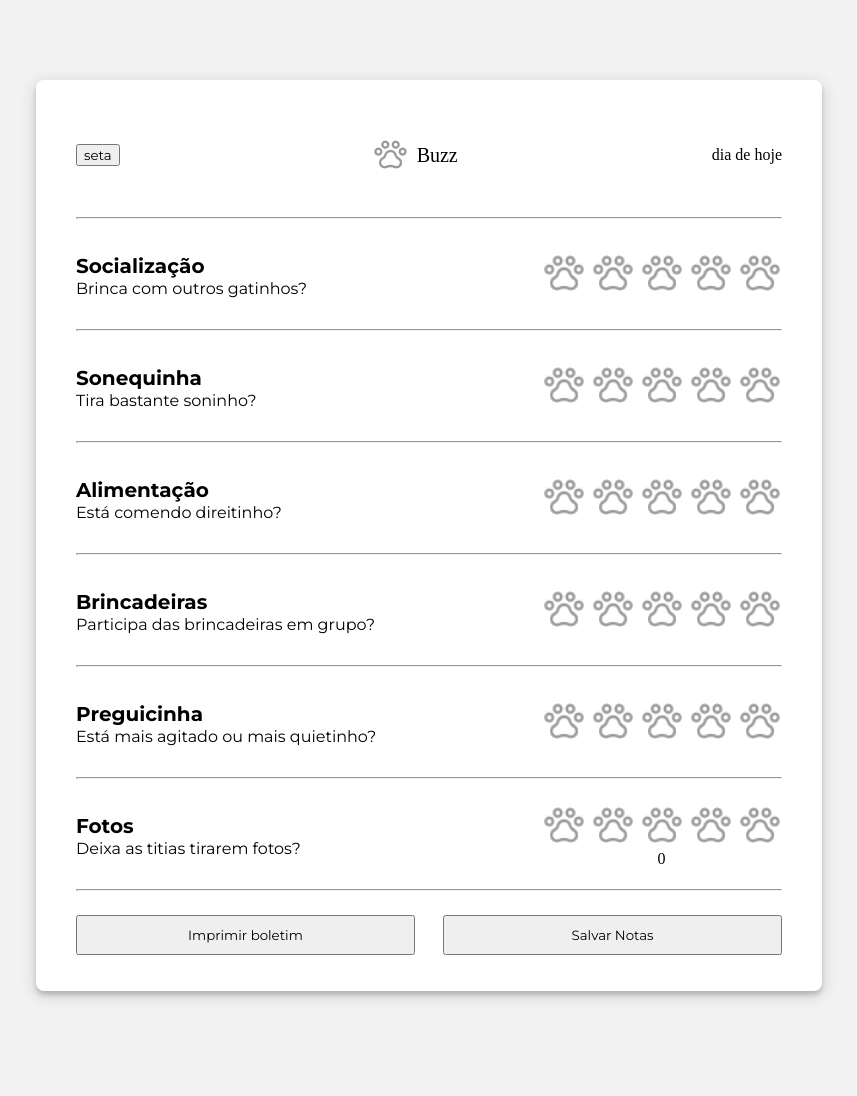
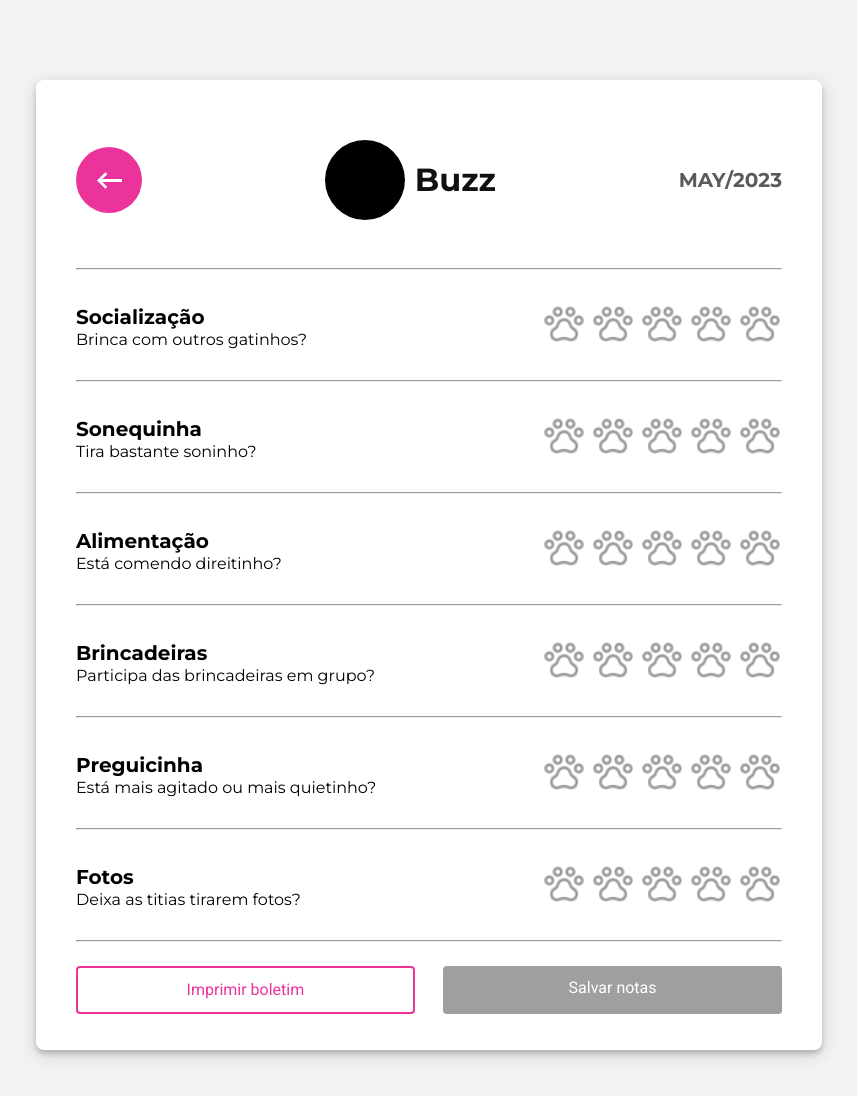
Before and after one commit to santosfer/creche-batatinha-t1, a plain HTML site: page avaliacao.html in a window 1280 px wide. Shown: the whole page, without its empty margins (211-1068 px from the left). Before the commit the page ends 1071 px from the top, so only its background shows below. Drawn offline with Linux system fonts and the light colour scheme.

Commit message:
Visualização da página de Notas finalizada

```diff
--- a/avaliacao.html
+++ b/avaliacao.html
@@ -11,18 +11,18 @@
     <link rel="preconnect" href="https://fonts.googleapis.com">
     <link rel="preconnect" href="https://fonts.gstatic.com" crossorigin>
     <link href="https://fonts.googleapis.com/css2?family=Montserrat:wght@400;700&family=Open+Sans:wght@300;400&display=swap" rel="stylesheet">
-    <script src="scripts/avaliacao.js"></script>
+    <script src="./scripts/avaliacao.js" defer></script>
 </head>
 <body>
 
     <div class="cartao">
         <div class="cabecalho">
-            <button>seta</button>
+            <button id="seta"><img src="imagens/seta.svg" alt=""></button>
             <div id="logotipo">
-                <img src="imagens/patavazia.png" alt="">
-                <p>Buzz</p>
+                <button id="fotoGato"></button>
+                <p id="nomeGato">Buzz</p>
             </div>
-            <p id="data">dia de hoje</p>
+            <p id="dataAtual">dia de hoje</p>
         </div>
         <hr>
         <div class="socializacao">
@@ -160,14 +160,12 @@
 
                 <a href="javascript:void(0)" onclick="Pontuar(5, 'foto1', 'foto2', 'foto3', 'foto4', 'foto5')">
                 <img src="imagens/patavazia.png" class="patinha" id="foto5" alt="5 patinhas"></a>
-
-                <p class="pontuacao" id="socializacao_pontuacao">0</p>
             </div>
         </div>
         <hr>
         <div id="botoes">
-            <button id="Primario">Imprimir boletim</button>
-            <button id="Secundario">Salvar Notas</button>
+            <button id="imprimir"> Imprimir boletim </button>
+            <button id="salvar">  Salvar notas  </button>
         </div>
     </div>
 </body>
--- a/css/avaliacao.css
+++ b/css/avaliacao.css
@@ -1,3 +1,5 @@
+@import url("https://fonts.googleapis.com/css2?family=Roboto:wght@400;700&display=swap");
+
 body {
     display: flex;
     flex-direction: column;
@@ -8,6 +10,60 @@ body {
     width: 100%;
     height: 100%;
     background-color: #f2f2f2;
+}
+
+#seta {
+    border-radius: 50%;
+    width: min(66px, 50vw) ;
+    height: min(66px, 50vw) ;
+    display:flex;
+    justify-content: center;
+    align-items: center;
+    background-color: #EB339B;
+    border: 0px;
+}
+
+#seta > img {
+    width: min(25px, 50vw) ;
+    height: min(25px, 50vw)
+}
+#seta:hover {
+    cursor: pointer;
+}
+
+
+#fotoGato {
+    border-radius: 50px;
+    width: min(80px, 50vw);
+    height: min(80px, 50vw);
+    border: none;
+    background-image: url('../imagens/avatar.png');
+}
+
+#nomeGato {
+
+    font-family: 'Montserrat';
+    font-style: normal;
+    font-weight: 700;
+    font-size: 32px;
+    line-height: 28px;
+    display: flex;
+    align-items: flex-end;
+    color: #111111;
+}
+
+#dataAtual {
+    text-transform: uppercase;
+    font-family: 'Montserrat';
+    font-style: normal;
+    font-weight: 700;
+    font-size: 20px;
+    line-height: 40px;
+    display: flex;
+    align-items: center;
+    text-align: right;
+
+    color: #5A5A5A;
 }
 
 .cartao {
@@ -91,3 +147,65 @@ hr {
     width: 48%;
     height: 3em;
 }
+#salvar {
+    display: flex;
+    flex-direction: column;
+    align-items: center;
+    padding: 10px 20px;
+    background: #EB339B;
+    border-radius: 4px;
+    font-style: normal;
+    font-weight: 400;
+    font-size: 16px;
+    line-height: 24px;
+    color: #FFFFFF;
+    margin:none;
+    border: none;
+    font-family: 'Roboto';
+}
+
+#salvar:hover:enabled {
+    cursor: pointer;
+}
+
+#salvar:disabled {
+    display: flex;
+    flex-direction: column;
+    align-items: center;
+    padding: 10px 20px;
+    background: #9F9F9F;
+    border-radius: 4px;
+    font-style: normal;
+    font-weight: 400;
+    font-size: 16px;
+    line-height: 24px;
+    color: #FFFFFF;
+    margin: none;
+    border:none;
+    font-family: 'Roboto';
+}
+
+#imprimir {
+    box-sizing: border-box;
+    display: flex;
+    flex-direction: column;
+    align-items: center;
+    padding: 10px 20px;
+    width: 324px;
+    height: 44px;
+    right: 732px;
+    top: 820px;
+    background-color: white;
+    border: 2px solid #EB339B;
+    border-radius: 4px;
+    font-style: normal;
+    font-weight: 400;
+    font-size: 16px;
+    line-height: 24px;
+    color: #EB339B;
+    font-family: 'Roboto';
+}
+
+#imprimir:hover {
+    cursor: pointer;
+}
--- a/scripts/avaliacao.js
+++ b/scripts/avaliacao.js
@@ -1,3 +1,20 @@
+var socializacao_pontuacao = 0;
+var sonequinha_pontuacao = 0;
+var alimentacao_pontuacao = 0;
+var brincadeiras_pontuacao = 0;
+var preguicinha_pontuacao = 0;
+var fotos_pontuacao = 0;
+
+let botaoSalvar = document.getElementById('salvar');
+
+botaoSalvar.disabled = true;
+
+const currentDate = new Date();
+const month = (currentDate.toLocaleString('default', { month: 'long' }));
+const year = currentDate.getFullYear();
+const dateElement = document.getElementById('dataAtual');
+dateElement.textContent = `${month}/${year}`;
+
 
 
 function Pontuar(patinha, id1, id2, id3, id4, id5) {
@@ -10,6 +27,28 @@ function Pontuar(patinha, id1, id2, id3, id4, id5) {
 
     let patinhas = [p1, p2, p3, p4, p5]
 
+    switch (id1) {
+        case 'soci1':
+            socializacao_pontuacao = patinha;
+            break;
+        case 'sone1':
+            sonequinha_pontuacao = patinha;
+            break;
+        case 'alim1':
+            alimentacao_pontuacao = patinha;
+            break;
+        case 'brin1':
+            brincadeiras_pontuacao = patinha;
+            break;
+        case 'preg1':
+            preguicinha_pontuacao = patinha;
+            break;
+        case 'foto1':
+            fotos_pontuacao = patinha;
+            break;
+        default:
+            break;
+    }
 
     for(var i = 0; i < patinha; i++) {
         patinhas[i].src = ("imagens/patacheia.png")
@@ -19,112 +58,9 @@ function Pontuar(patinha, id1, id2, id3, id4, id5) {
         patinhas[j].src = ("imagens/patavazia.png")
     }
 
-}
-
-    // var url = window.location;
-    // url = url.toString()
-    // url = url.split("avaliacao.html");
-    // url = url[0];
-
-    // var p1 = document.getElementById(id1).src;
-    // var p2 = document.getElementById(id2).src;
-    // var p3 = document.getElementById(id3).src;
-    // var p4 = document.getElementById(id4).src;
-    // var p5 = document.getElementById(id5).src;
-    // var pontuacao = 0;
+    if (socializacao_pontuacao > 0 && sonequinha_pontuacao > 0 && alimentacao_pontuacao > 0 && brincadeiras_pontuacao > 0 && preguicinha_pontuacao > 0 && fotos_pontuacao > 0) {
+        botaoSalvar.disabled = false;
+    }
 
 
-
-//     //patinha 5
-//    if (patinha == 5){
-//     if (p5 == url + "imagens/patavazia.png") {
-//     document.getElementById(id1).src = "imagens/patacheia.png";
-//     document.getElementById(id2).src = "imagens/patacheia.png";
-//     document.getElementById(id3).src = "imagens/patacheia.png";
-//     document.getElementById(id4).src = "imagens/patacheia.png";
-//     document.getElementById(id5).src = "imagens/patacheia.png";
-//     pontuacao = 5;
-//     } else {
-//     document.getElementById(id1).src = "imagens/patacheia.png";
-//     document.getElementById(id2).src = "imagens/patacheia.png";
-//     document.getElementById(id3).src = "imagens/patacheia.png";
-//     document.getElementById(id4).src = "imagens/patacheia.png";
-//     document.getElementById(id5).src = "imagens/patavazia.png";
-//     pontuacao = 4;
-//    }}
-
-//     //patinha 4
-//    if (patinha == 4){
-//     if (p4 == url + "imagens/patavazia.png") {
-//     document.getElementById(id1).src = "imagens/patacheia.png";
-//     document.getElementById(id2).src = "imagens/patacheia.png";
-//     document.getElementById(id3).src = "imagens/patacheia.png";
-//     document.getElementById(id4).src = "imagens/patacheia.png";
-//     document.getElementById(id5).src = "imagens/patavazia.png";
-//     pontuacao = 4;
-//     } else {
-//     document.getElementById(id1).src = "imagens/patacheia.png";
-//     document.getElementById(id2).src = "imagens/patacheia.png";
-//     document.getElementById(id3).src = "imagens/patacheia.png";
-//     document.getElementById(id4).src = "imagens/patavazia.png";
-//     document.getElementById(id5).src = "imagens/patavazia.png";
-//     pontuacao = 3;
-//    }}
-
-//    //patinha 3
-//    if (patinha == 3){
-//     if (p3 == url + "imagens/patavazia.png") {
-//     document.getElementById(id1).src = "imagens/patacheia.png";
-//     document.getElementById(id2).src = "imagens/patacheia.png";
-//     document.getElementById(id3).src = "imagens/patacheia.png";
-//     document.getElementById(id4).src = "imagens/patavazia.png";
-//     document.getElementById(id5).src = "imagens/patavazia.png";
-//     pontuacao = 3;
-//     } else {
-//     document.getElementById(id1).src = "imagens/patacheia.png";
-//     document.getElementById(id2).src = "imagens/patacheia.png";
-//     document.getElementById(id3).src = "imagens/patavazia.png";
-//     document.getElementById(id4).src = "imagens/patavazia.png";
-//     document.getElementById(id5).src = "imagens/patavazia.png";
-//     pontuacao = 2;
-//    }}
-
-//    //patinha 2
-//    if (patinha == 2){
-//     if (p2 == url + "imagens/patavazia.png") {
-//     document.getElementById(id1).src = "imagens/patacheia.png";
-//     document.getElementById(id2).src = "imagens/patacheia.png";
-//     document.getElementById(id3).src = "imagens/patavazia.png";
-//     document.getElementById(id4).src = "imagens/patavazia.png";
-//     document.getElementById(id5).src = "imagens/patavazia.png";
-//     pontuacao = 2;
-//     } else {
-//     document.getElementById(id1).src = "imagens/patacheia.png";
-//     document.getElementById(id2).src = "imagens/patavazia.png";
-//     document.getElementById(id3).src = "imagens/patavazia.png";
-//     document.getElementById(id4).src = "imagens/patavazia.png";
-//     document.getElementById(id5).src = "imagens/patavazia.png";
-//     pontuacao = 1;
-//    }}
-
-//     //patinha 1
-//    if (patinha == 1){
-//     if (p1 == url + "imagens/patavazia.png") {
-//     document.getElementById(id1).src = "imagens/patacheia.png";
-//     document.getElementById(id2).src = "imagens/patavazia.png";
-//     document.getElementById(id3).src = "imagens/patavazia.png";
-//     document.getElementById(id4).src = "imagens/patavazia.png";
-//     document.getElementById(id5).src = "imagens/patavazia.png";
-//     pontuacao = 1;
-//     } else {
-//     document.getElementById(id1).src = "imagens/patavazia.png";
-//     document.getElementById(id2).src = "imagens/patavazia.png";
-//     document.getElementById(id3).src = "imagens/patavazia.png";
-//     document.getElementById(id4).src = "imagens/patavazia.png";
-//     document.getElementById(id5).src = "imagens/patavazia.png";
-//     pontuacao = 0;
-//    }}
-
-//     document.getElementById(rating).innerHTML = pontuacao;
-
-//    }
+}
```
Also changed, not shown: imagens/avatar.png (added), imagens/seta.svg (added).
